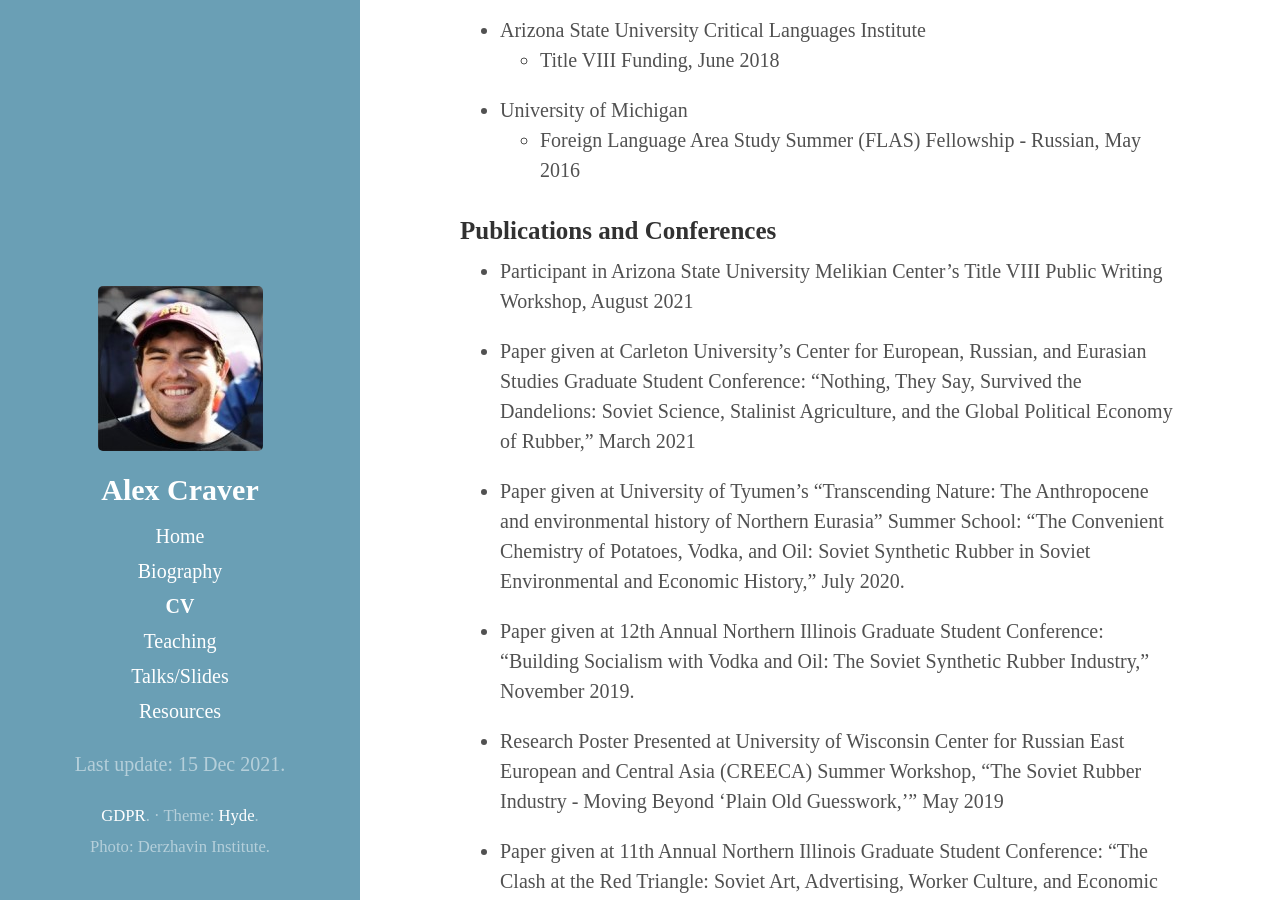
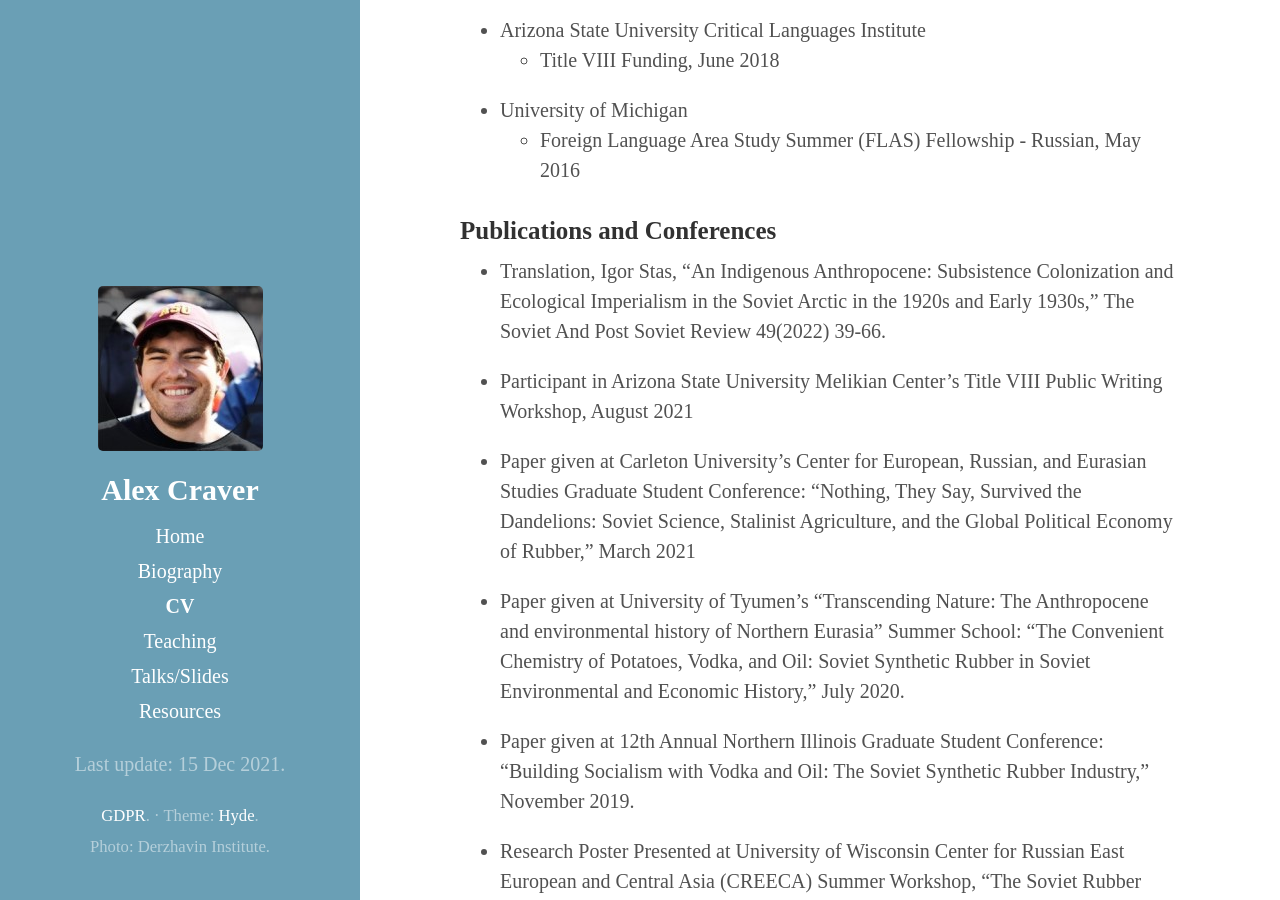
Before and after one commit to ahcraver/ahcraver.github.io, a Jekyll site: the page built from CV.md, in a window 1280 px wide and 900 px high, scrolled down 1224 px. Built offline with Jekyll 4.4.1, drawn with Linux system fonts in a browser that asks for light colours.

Commit message:
Update CV.md

```diff
--- a/CV.md
+++ b/CV.md
@@ -46,6 +46,8 @@ title: CV
 
 
 ### Publications and Conferences
+* Translation, Igor Stas, "An Indigenous Anthropocene: Subsistence Colonization and Ecological Imperialism in the Soviet Arctic in the 1920s and Early 1930s," The Soviet And Post Soviet Review 49(2022) 39-66.
+
 * Participant in Arizona State University Melikian Center’s Title VIII Public Writing Workshop, August 2021
 
 * Paper given at Carleton University’s Center for European, Russian, and Eurasian Studies Graduate Student Conference: “Nothing, They Say, Survived the Dandelions: Soviet Science, Stalinist Agriculture, and the Global Political Economy of Rubber,” March 2021
```
